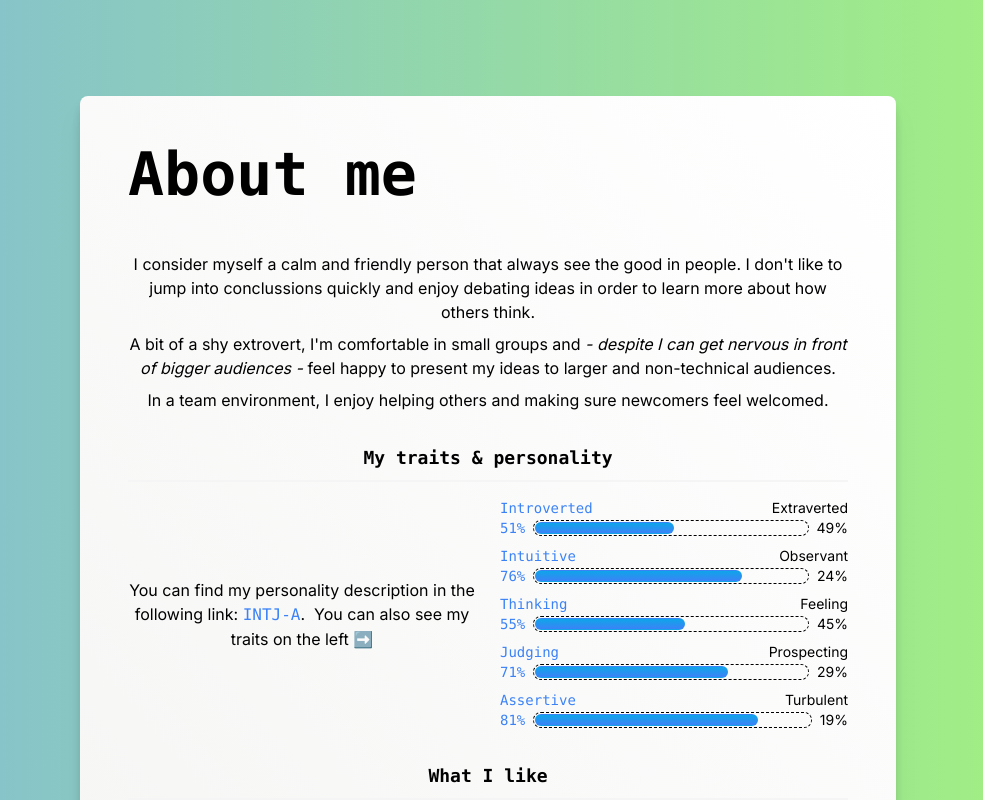
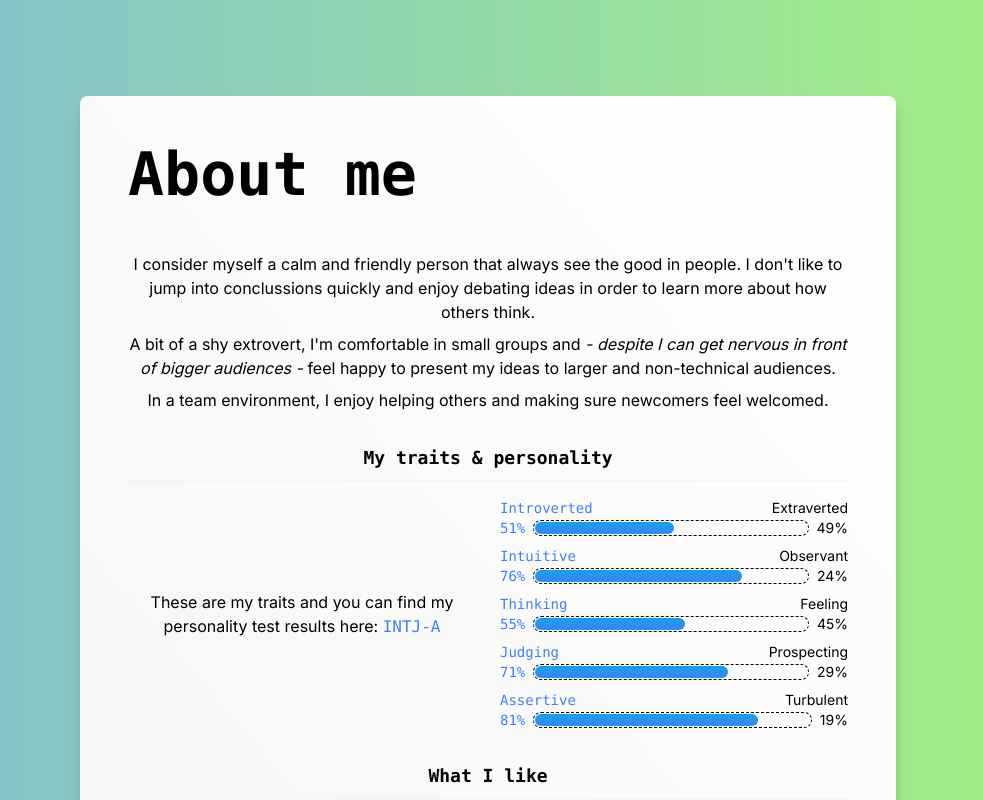
Before and after one commit to guillermo-segura/guillermo-segura.github.io, a Next.js app: page /traits in a window 1280 px wide. Shown: the top 800 px of the page, without its empty margins (152-1135 px from the left). Built offline with nearby package versions, Linux system fonts and the light colour scheme.

Commit message:
feat: updated to blue link

```diff
--- a/src/app/traits/page.tsx
+++ b/src/app/traits/page.tsx
@@ -11,8 +11,9 @@ import content from '@/content/content.json';
 import data from './traits';
 
 const classNames = {
-  columnsContainer: 'flex flex-row space-x-12',
-  column: 'w-1/2',
+  columnsContainer: 'flex flex-row w-full items-center mb-6 space-x-6',
+  leftColumn: 'w-1/2 text-center',
+  rightColumn: 'w-1/2 space-y-2',
 };
 
 export default function Page() {
@@ -35,18 +36,16 @@ export default function Page() {
           </div>
         </BodySection>
         <BodyHeader>My traits & personality</BodyHeader>
-        <div className="flex flex-row w-full items-center mb-6 space-x-6">
-          <div className="w-1/2 text-center ">
+        <div className={classNames.columnsContainer}>
+          <div className={classNames.leftColumn}>
             <div>
               {content.traits.content[6]}
               &nbsp;
-              <BlueLink href="https://www.16personalities.com/intj-personality">INTJ-A</BlueLink>.
-              &nbsp;
-              {content.traits.content[7]}
+              <BlueLink href="https://www.16personalities.com/intj-personality">INTJ-A</BlueLink>
             </div>
           </div>
 
-          <div className="w-1/2 space-y-2">
+          <div className={classNames.rightColumn}>
             <LoadingBar leftLabel="Introverted" rightLabel="Extraverted" status={51} />
             <LoadingBar leftLabel="Intuitive" rightLabel="Observant" status={76} />
             <LoadingBar leftLabel="Thinking" rightLabel="Feeling" status={55} />
--- a/src/components/BlueLink/BlueLink.tsx
+++ b/src/components/BlueLink/BlueLink.tsx
@@ -9,7 +9,7 @@ export default function BlueLink({ children, href }: LinkProps) {
     <Link
       href={href}
       target="_blank"
-      className="font-mono text-blue-500 hover:bg-gradient-to-bl transition-all hover:from-sky-500 hover:to-blue-500 hover:text-white"
+      className="font-mono text-blue-500 hover:bg-gradient-to-bl transition-all hover:from-sky-500 hover:to-blue-500 hover:text-white whitespace-nowrap"
     >
       {children}
     </Link>
--- a/src/content/content.json
+++ b/src/content/content.json
@@ -49,8 +49,7 @@
       "3": " - despite I can get nervous in front of bigger audiences - ",
       "4": "feel happy to present my ideas to larger and non-technical audiences.",
       "5": "In a team environment, I enjoy helping others and making sure newcomers feel welcomed.",
-      "6": "You can find my personality description in the following link:",
-      "7": "You can also see my traits on the left ➡️"
+      "6": "These are my traits and you can find my personality test results here:"
     },
     "sectionHeader": {
       "whatILike": "What I like"
```
